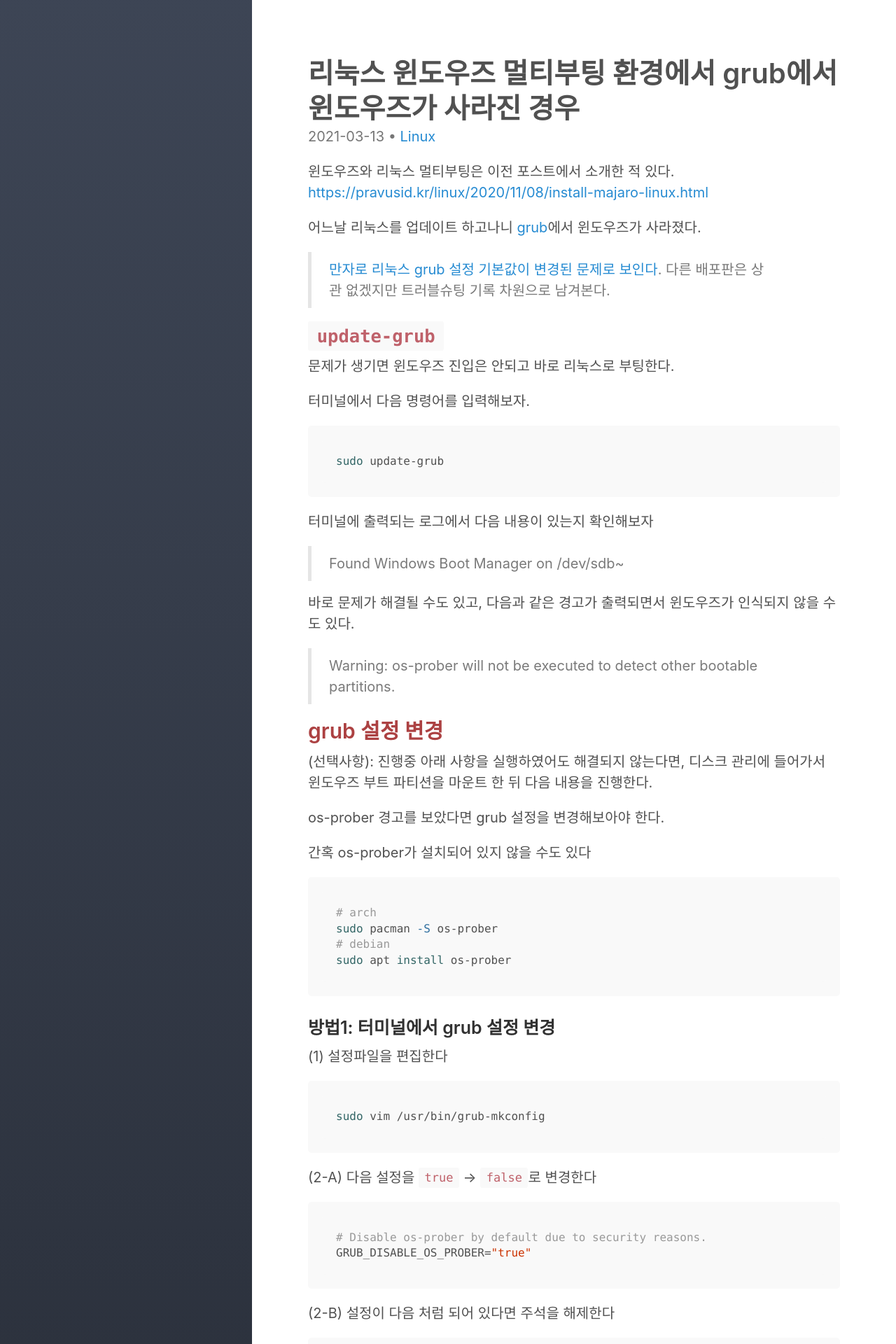
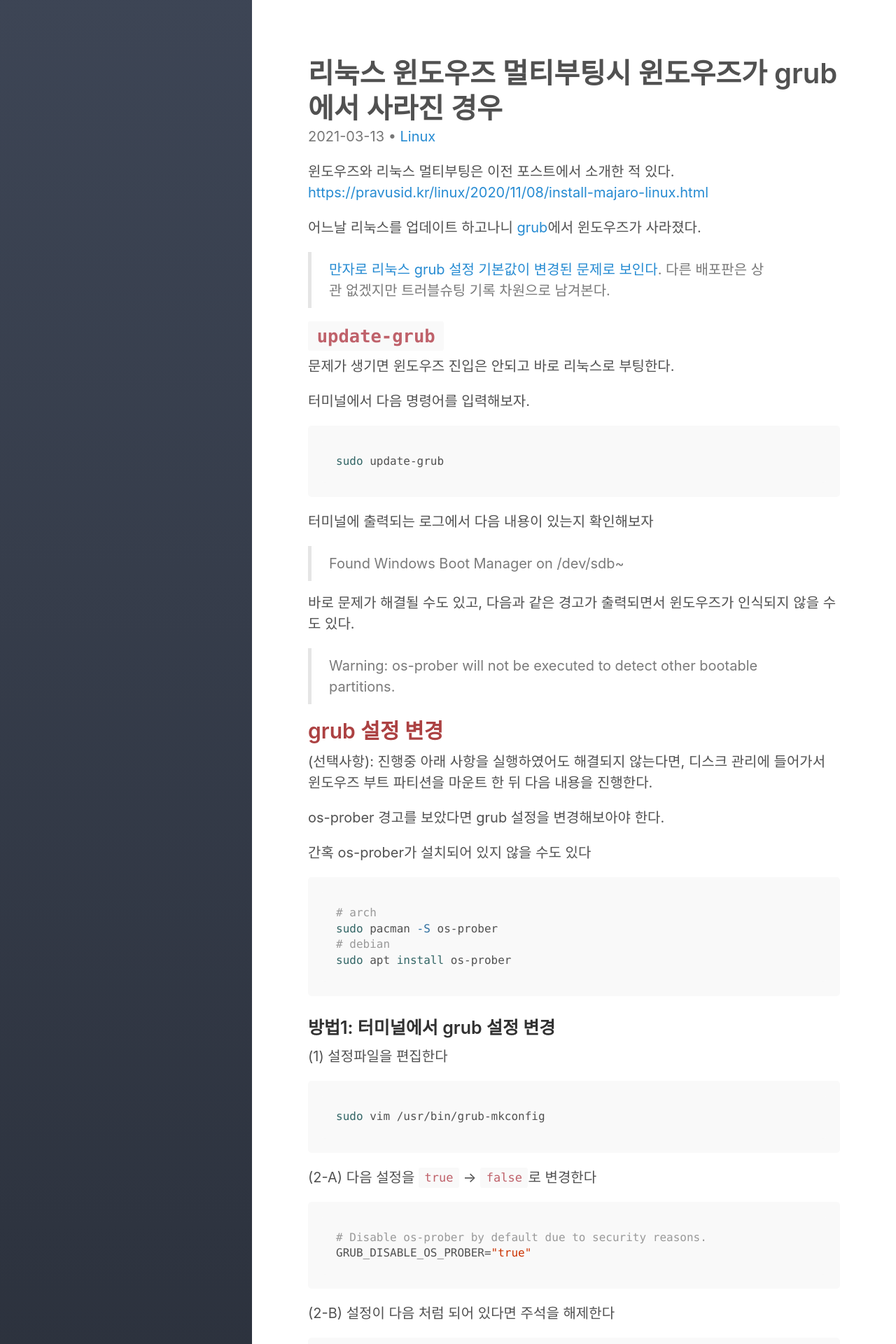
Before and after one commit to pravusid/pravusid.github.io, a Jekyll site: the page built from _posts/linux/2021/2021-03-13-windows-disappeared-from-grub.md, in a window 1280 px wide. Shown: the top 1920 px of the page at 70% size. Built offline with Jekyll 4.4.1, drawn with Linux system fonts in a browser that asks for light colours; comment, search, counter and statistics services are not loaded.

Commit message:
update: post

```diff
--- a/_posts/linux/2021/2021-03-13-windows-disappeared-from-grub.md
+++ b/_posts/linux/2021/2021-03-13-windows-disappeared-from-grub.md
@@ -1,6 +1,6 @@
 ---
 layout: post
-title: 리눅스 윈도우즈 멀티부팅 환경에서 grub에서 윈도우즈가 사라진 경우
+title: 리눅스 윈도우즈 멀티부팅시 윈도우즈가 grub에서 사라진 경우
 categories:
   - Linux
 tags:
```
